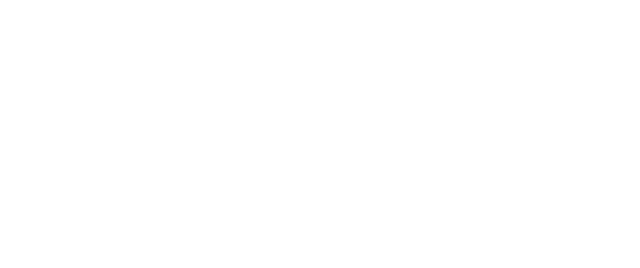
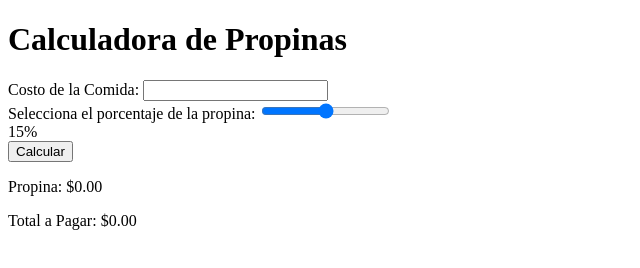
Before and after one commit to profKennedy/TrabajoPracticoN2Grupo9, a plain HTML site: page public/index.html in a window 1280 px wide. Shown: the whole page, without its empty margins (0-640 px from the left). Drawn offline with Linux system fonts and the light colour scheme.

Commit message:
no se hiceron cambios

```diff
--- a/public/index.html
+++ b/public/index.html
@@ -7,6 +7,19 @@
     <title>Document</title>
 </head>
 <body>
+    <div class ="calculadora">
+        <h1>Calculadora de Propinas</h1>
+        <label for="costo">Costo de la Comida: </label>
+        <input type="number" id="costo" min="0" step="0.01"> <br>
+		<label for="porcentaje">Selecciona el porcentaje de la propina: </label>
+		<input type="range" id="porcentaje" name="porcentaje" min="0" max="30" step="1" value="15"> <br>
+		<label><span id="porcentajePropina">15</span>%</label><br>
+
+        <button id="botonCalcular">Calcular</button>
+
+        <p>Propina: $<span id="resultadoPropina">0.00</span></p>
+        <p>Total a Pagar: $<span id="resultadoTotal">0.00</span></p>
+    </div>
     <Script src="/src/index.js"></Script>
 </body>
 </html>
```
